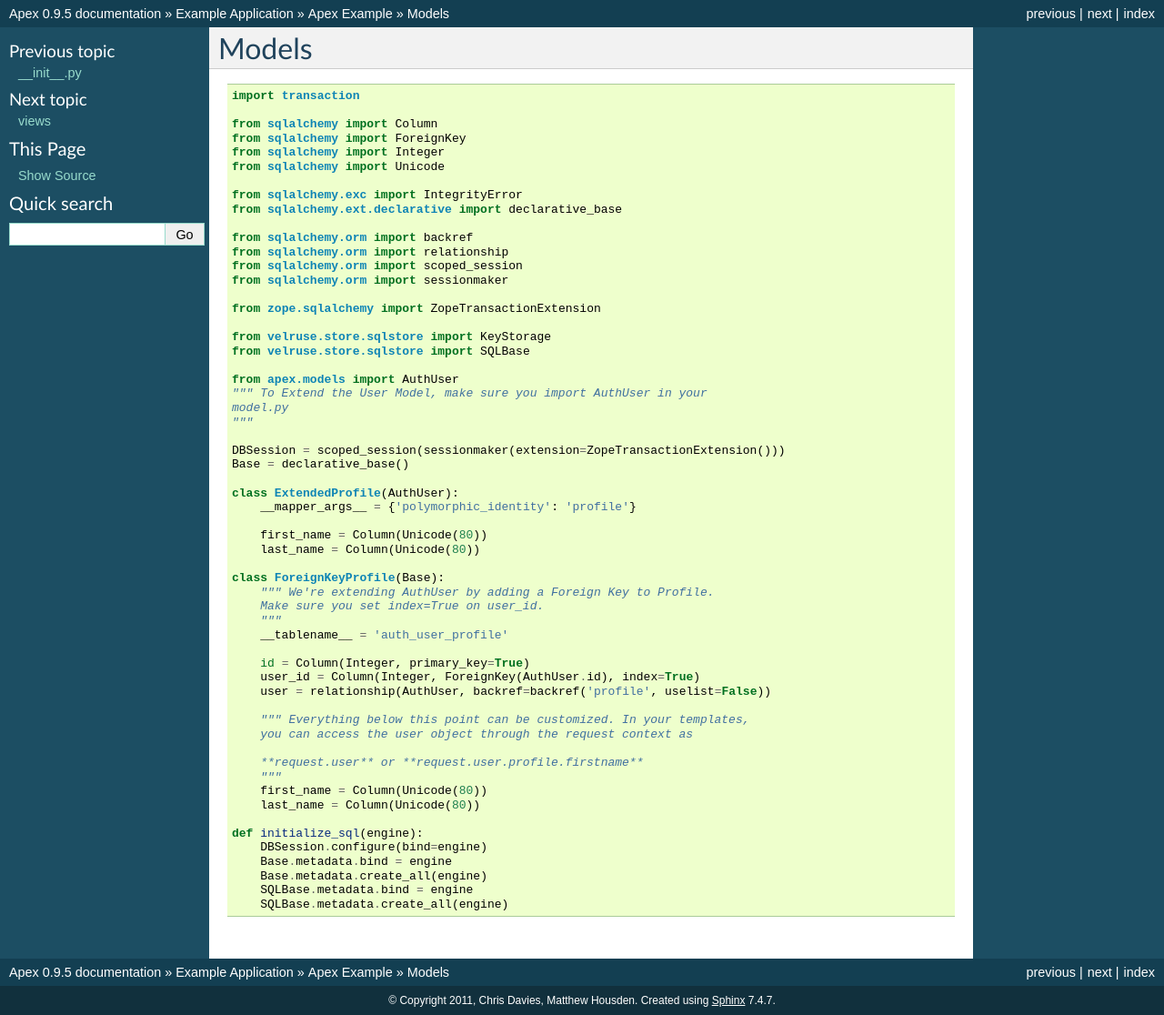
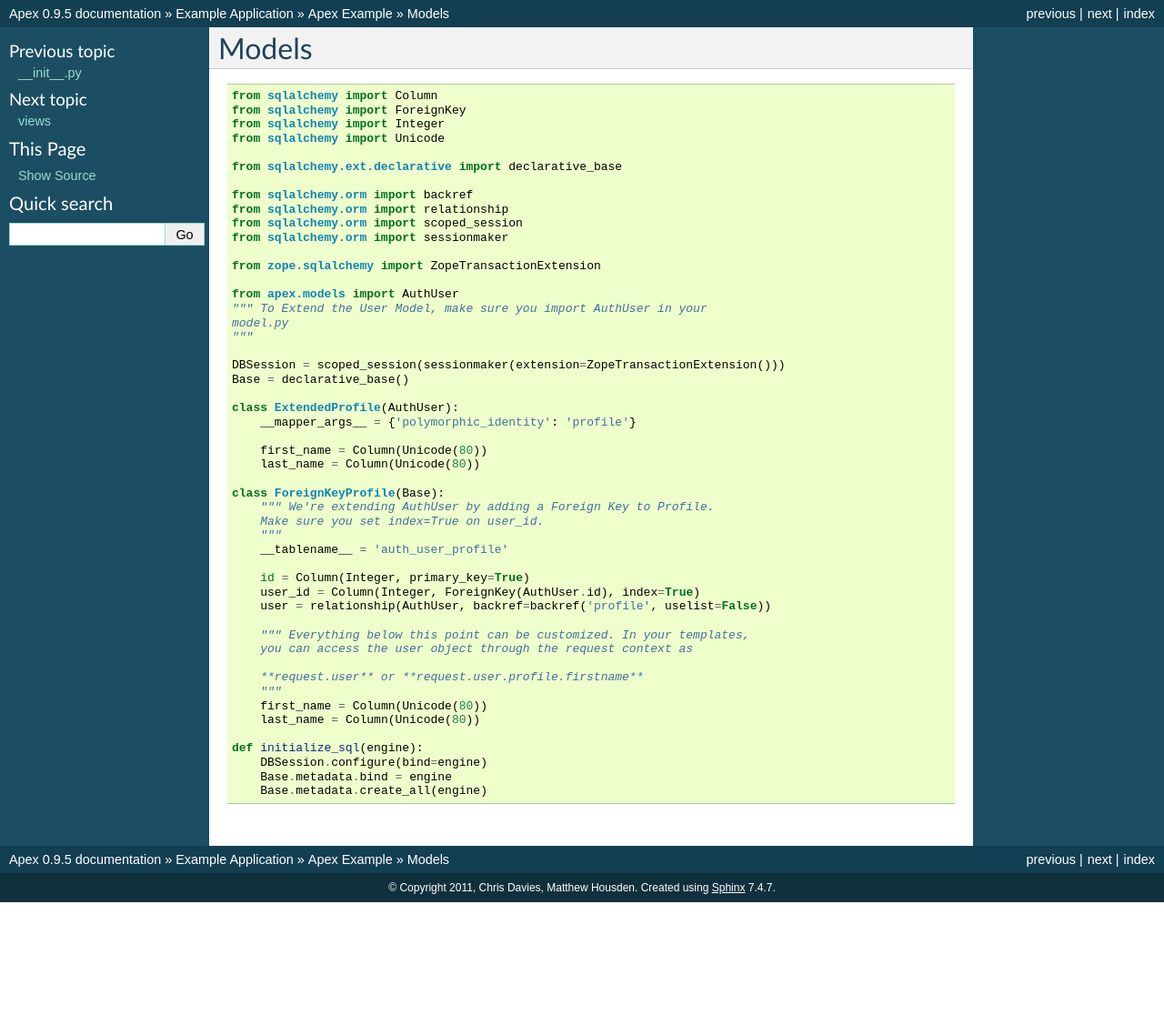
Before and after one commit to cd34/apex, a Sphinx documentation site: the page built from docs/source/example/apex_example/models.rst, in a window 1280 px wide. Shown: the whole page at 91% size. Built offline with Sphinx 7.4.7, drawn with Linux system fonts in a browser that asks for light colours; after the commit the page ends 992 px from its top, so only the background shows below that.

Commit message:
more documentation fixes

```diff
--- a/docs/source/example/apex_example/index.rst
+++ b/docs/source/example/apex_example/index.rst
@@ -5,6 +5,7 @@ To get started, create a virtualenv for your test, activate it and copy
 the example code:
 
 ::
+
     virtualenv /var/www/apex_example
     cd /var/www/apex_example
     source bin/activate
--- a/docs/source/example/apex_example/models.rst
+++ b/docs/source/example/apex_example/models.rst
@@ -2,15 +2,12 @@ Models
 ==========
 
 ::
-
-    import transaction
 
     from sqlalchemy import Column
     from sqlalchemy import ForeignKey
     from sqlalchemy import Integer
     from sqlalchemy import Unicode
 
-    from sqlalchemy.exc import IntegrityError
     from sqlalchemy.ext.declarative import declarative_base
 
     from sqlalchemy.orm import backref
@@ -19,9 +16,6 @@ Models
     from sqlalchemy.orm import sessionmaker
 
     from zope.sqlalchemy import ZopeTransactionExtension
-
-    from velruse.store.sqlstore import KeyStorage
-    from velruse.store.sqlstore import SQLBase
 
     from apex.models import AuthUser
     """ To Extend the User Model, make sure you import AuthUser in your
@@ -59,5 +53,3 @@ Models
         DBSession.configure(bind=engine)
         Base.metadata.bind = engine
         Base.metadata.create_all(engine)
-        SQLBase.metadata.bind = engine
-        SQLBase.metadata.create_all(engine)
```
